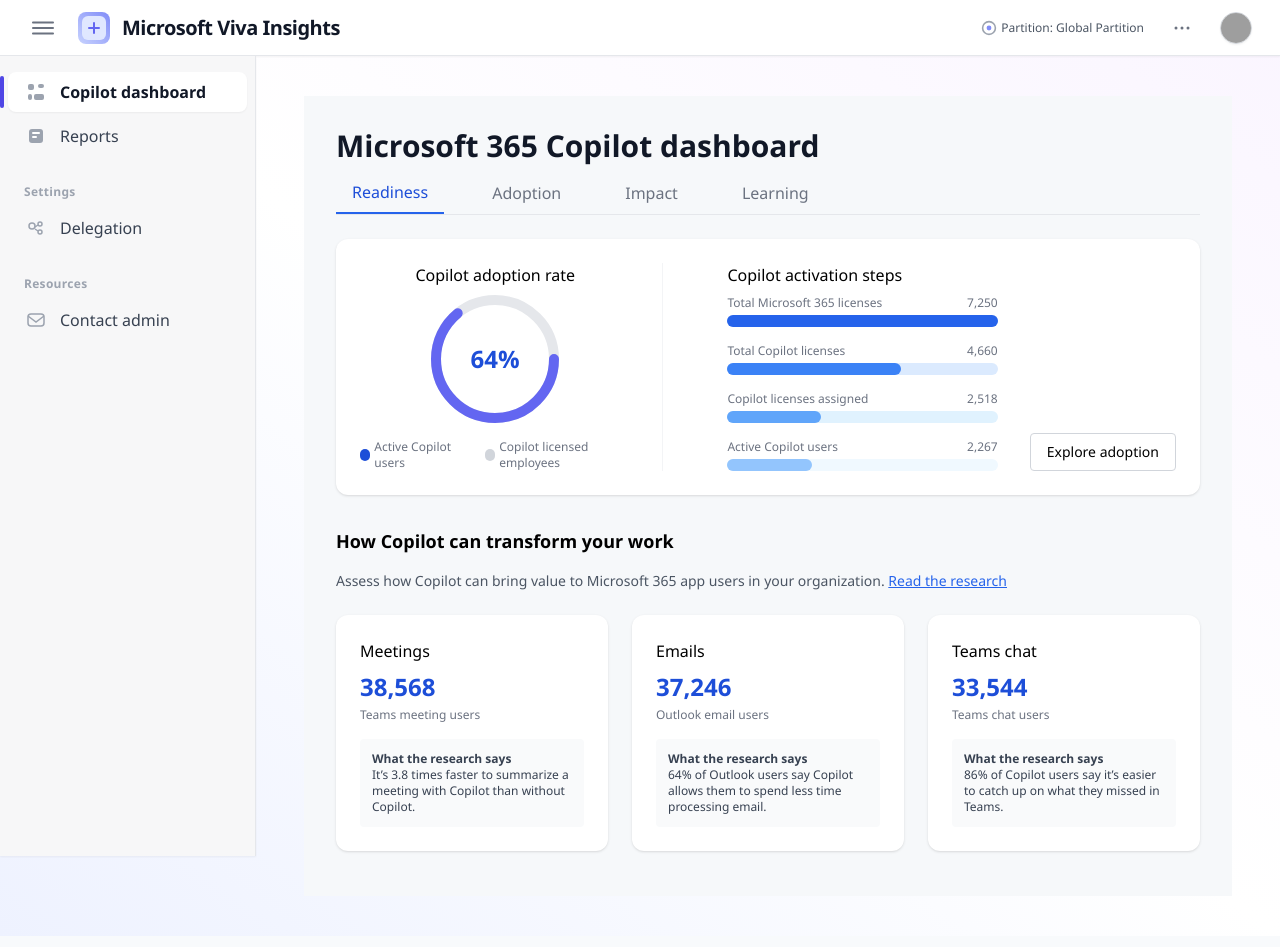
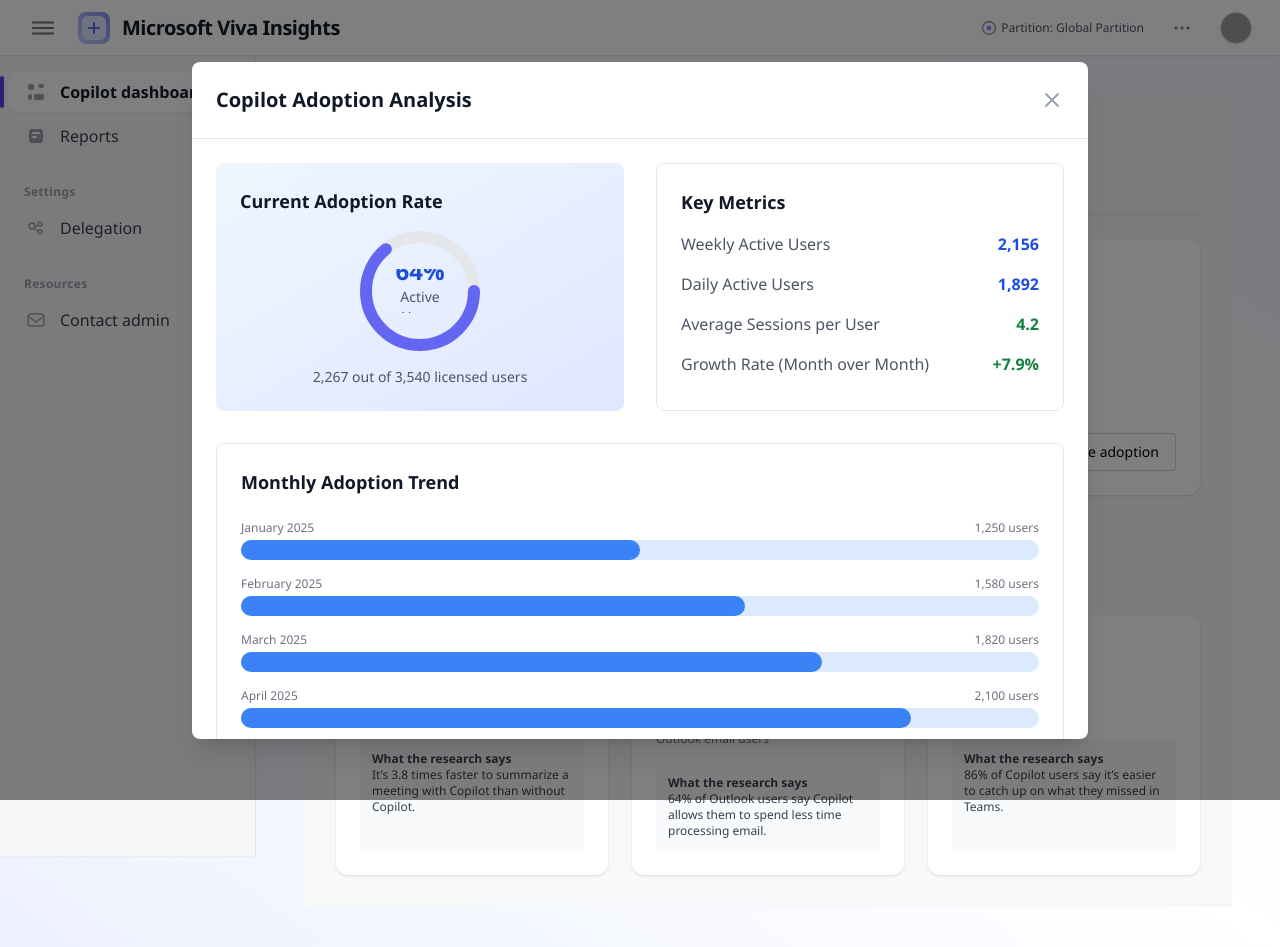
Before and after one commit to kolapps84/hackDemoKols, a React (Vite) app: page / in a window 1280 px wide. Both pictures are taken after a click on the button "Explore adoption". Built offline with nearby package versions, Linux system fonts and the light colour scheme; grey boxes are pictures that could not be loaded.

Commit message:
Add adoption graph popup modal feature
- Created Modal component for reusable popups
- Created AdoptionGraph component with detailed analytics
- Added state management for modal visibility
- Updated Emails tile name to include 30-day window
- Added interactive adoption charts and metrics

```diff
--- a/src/CopilotDashboard.jsx
+++ b/src/CopilotDashboard.jsx
@@ -1,9 +1,22 @@
 
+import React, { useState } from "react";
 import DonutChart from "./components/DonutChart";
 import BarChart from "./components/BarChart";
 import InfoCard from "./components/InfoCard";
+import Modal from "./components/Modal";
+import AdoptionGraph from "./components/AdoptionGraph";
 
 const CopilotDashboard = () => {
+  const [isAdoptionModalOpen, setIsAdoptionModalOpen] = useState(false);
+
+  const handleExploreAdoption = () => {
+    setIsAdoptionModalOpen(true);
+  };
+
+  const closeAdoptionModal = () => {
+    setIsAdoptionModalOpen(false);
+  };
+
   return (
     <div className="bg-[#f6f8fa] min-h-screen p-8">
       {/* Header */}
@@ -77,7 +90,12 @@
         </div>
         {/* Explore adoption button */}
         <div className="flex flex-col justify-end">
-          <button className="border border-gray-300 rounded px-4 py-2 text-sm font-medium bg-white hover:bg-gray-50">Explore adoption</button>
+          <button
+            onClick={handleExploreAdoption}
+            className="border border-gray-300 rounded px-4 py-2 text-sm font-medium bg-white hover:bg-gray-50 transition-colors"
+          >
+            Explore adoption
+          </button>
         </div>
       </div>
       {/* Value Cards Section */}
@@ -92,7 +110,7 @@
             research="It’s 3.8 times faster to summarize a meeting with Copilot than without Copilot."
           />
           <InfoCard
-            title="Emails"
+            title="Emails (in the last 30 days window)"
             value="37,246"
             subtitle="Outlook email users"
             research="64% of Outlook users say Copilot allows them to spend less time processing email."
@@ -105,6 +123,15 @@
           />
         </div>
       </div>
+
+      {/* Adoption Modal */}
+      <Modal
+        isOpen={isAdoptionModalOpen}
+        onClose={closeAdoptionModal}
+        title="Copilot Adoption Analysis"
+      >
+        <AdoptionGraph />
+      </Modal>
     </div>
   );
 };
--- /dev/null
+++ b/src/components/AdoptionGraph.jsx
@@ -0,0 +1,174 @@
+import React from "react";
+import BarChart from "./BarChart";
+import DonutChart from "./DonutChart";
+
+/**
+ * AdoptionGraph component for displaying detailed adoption metrics
+ */
+const AdoptionGraph = () => {
+  // Sample data for adoption trends over time
+  const monthlyAdoptionData = [
+    {
+      label: "January 2025",
+      value: 1250,
+      max: 2500,
+      color: "#3b82f6",
+      bgColor: "#dbeafe",
+      valueLabel: "1,250 users",
+    },
+    {
+      label: "February 2025",
+      value: 1580,
+      max: 2500,
+      color: "#3b82f6",
+      bgColor: "#dbeafe",
+      valueLabel: "1,580 users",
+    },
+    {
+      label: "March 2025",
+      value: 1820,
+      max: 2500,
+      color: "#3b82f6",
+      bgColor: "#dbeafe",
+      valueLabel: "1,820 users",
+    },
+    {
+      label: "April 2025",
+      value: 2100,
+      max: 2500,
+      color: "#3b82f6",
+      bgColor: "#dbeafe",
+      valueLabel: "2,100 users",
+    },
+    {
+      label: "May 2025",
+      value: 2267,
+      max: 2500,
+      color: "#6366f1",
+      bgColor: "#e0e7ff",
+      valueLabel: "2,267 users",
+    },
+  ];
+
+  const adoptionByApp = [
+    {
+      label: "Microsoft Teams",
+      value: 1890,
+      max: 2267,
+      color: "#6d28d9",
+      bgColor: "#f3e8ff",
+      valueLabel: "1,890 users (83%)",
+    },
+    {
+      label: "Outlook",
+      value: 1654,
+      max: 2267,
+      color: "#2563eb",
+      bgColor: "#dbeafe",
+      valueLabel: "1,654 users (73%)",
+    },
+    {
+      label: "Word",
+      value: 1423,
+      max: 2267,
+      color: "#059669",
+      bgColor: "#d1fae5",
+      valueLabel: "1,423 users (63%)",
+    },
+    {
+      label: "Excel",
+      value: 1201,
+      max: 2267,
+      color: "#dc2626",
+      bgColor: "#fee2e2",
+      valueLabel: "1,201 users (53%)",
+    },
+    {
+      label: "PowerPoint",
+      value: 998,
+      max: 2267,
+      color: "#ea580c",
+      bgColor: "#fed7aa",
+      valueLabel: "998 users (44%)",
+    },
+  ];
+
+  return (
+    <div className="space-y-8">
+      {/* Overview Section */}
+      <div className="grid grid-cols-1 lg:grid-cols-2 gap-8">
+        {/* Current Adoption Rate */}
+        <div className="bg-gradient-to-br from-blue-50 to-indigo-100 rounded-lg p-6">
+          <h3 className="text-lg font-semibold text-gray-900 mb-4">Current Adoption Rate</h3>
+          <div className="flex items-center justify-center">
+            <div className="relative">
+              <DonutChart percent={64} size={120} strokeWidth={12} color="#6366f1" bgColor="#e5e7eb">
+                <div className="text-center">
+                  <div className="text-2xl font-bold text-blue-700">64%</div>
+                  <div className="text-sm text-gray-600">Active Users</div>
+                </div>
+              </DonutChart>
+            </div>
+          </div>
+          <div className="mt-4 text-center">
+            <p className="text-sm text-gray-600">2,267 out of 3,540 licensed users</p>
+          </div>
+        </div>
+
+        {/* Key Metrics */}
+        <div className="bg-white border border-gray-200 rounded-lg p-6">
+          <h3 className="text-lg font-semibold text-gray-900 mb-4">Key Metrics</h3>
+          <div className="space-y-4">
+            <div className="flex justify-between items-center">
+              <span className="text-gray-600">Weekly Active Users</span>
+              <span className="font-semibold text-blue-700">2,156</span>
+            </div>
+            <div className="flex justify-between items-center">
+              <span className="text-gray-600">Daily Active Users</span>
+              <span className="font-semibold text-blue-700">1,892</span>
+            </div>
+            <div className="flex justify-between items-center">
+              <span className="text-gray-600">Average Sessions per User</span>
+              <span className="font-semibold text-green-700">4.2</span>
+            </div>
+            <div className="flex justify-between items-center">
+              <span className="text-gray-600">Growth Rate (Month over Month)</span>
+              <span className="font-semibold text-green-700">+7.9%</span>
+            </div>
+          </div>
+        </div>
+      </div>
+
+      {/* Monthly Adoption Trend */}
+      <div className="bg-white border border-gray-200 rounded-lg p-6">
+        <h3 className="text-lg font-semibold text-gray-900 mb-6">Monthly Adoption Trend</h3>
+        <BarChart data={monthlyAdoptionData} height={20} />
+        <div className="mt-4 text-sm text-gray-600">
+          <p>Showing active Copilot users growth over the last 5 months</p>
+        </div>
+      </div>
+
+      {/* Adoption by Application */}
+      <div className="bg-white border border-gray-200 rounded-lg p-6">
+        <h3 className="text-lg font-semibold text-gray-900 mb-6">Adoption by Microsoft 365 Application</h3>
+        <BarChart data={adoptionByApp} height={18} />
+        <div className="mt-4 text-sm text-gray-600">
+          <p>Percentage of total active Copilot users using each application</p>
+        </div>
+      </div>
+
+      {/* Insights */}
+      <div className="bg-gradient-to-r from-green-50 to-emerald-50 border border-green-200 rounded-lg p-6">
+        <h3 className="text-lg font-semibold text-green-900 mb-4">📊 Key Insights</h3>
+        <ul className="space-y-2 text-sm text-green-800">
+          <li>• <strong>Strong growth momentum:</strong> 7.9% month-over-month increase in active users</li>
+          <li>• <strong>Teams leads adoption:</strong> 83% of users are active in Microsoft Teams with Copilot</li>
+          <li>• <strong>High engagement:</strong> Average of 4.2 sessions per user indicates strong user engagement</li>
+          <li>• <strong>Opportunity in PowerPoint:</strong> Only 44% adoption rate suggests potential for growth</li>
+        </ul>
+      </div>
+    </div>
+  );
+};
+
+export default AdoptionGraph;
--- /dev/null
+++ b/src/components/Modal.jsx
@@ -0,0 +1,46 @@
+import React from "react";
+
+/**
+ * Modal component for displaying popup content
+ * Props:
+ *   - isOpen: boolean - Controls whether the modal is visible
+ *   - onClose: function - Callback when modal should be closed
+ *   - title: string - Modal title
+ *   - children: React nodes - Modal content
+ */
+const Modal = ({ isOpen, onClose, title, children }) => {
+  if (!isOpen) return null;
+
+  return (
+    <div className="fixed inset-0 z-50 flex items-center justify-center">
+      {/* Backdrop */}
+      <div
+        className="fixed inset-0 bg-black bg-opacity-50 transition-opacity"
+        onClick={onClose}
+      />
+
+      {/* Modal */}
+      <div className="relative bg-white rounded-lg shadow-xl max-w-4xl w-full mx-4 max-h-[90vh] overflow-hidden">
+        {/* Header */}
+        <div className="flex items-center justify-between p-6 border-b border-gray-200">
+          <h2 className="text-xl font-semibold text-gray-900">{title}</h2>
+          <button
+            onClick={onClose}
+            className="text-gray-400 hover:text-gray-600 transition-colors"
+          >
+            <svg className="w-6 h-6" fill="none" stroke="currentColor" viewBox="0 0 24 24">
+              <path strokeLinecap="round" strokeLinejoin="round" strokeWidth={2} d="M6 18L18 6M6 6l12 12" />
+            </svg>
+          </button>
+        </div>
+
+        {/* Content */}
+        <div className="p-6 overflow-y-auto max-h-[calc(90vh-120px)]">
+          {children}
+        </div>
+      </div>
+    </div>
+  );
+};
+
+export default Modal;
```
